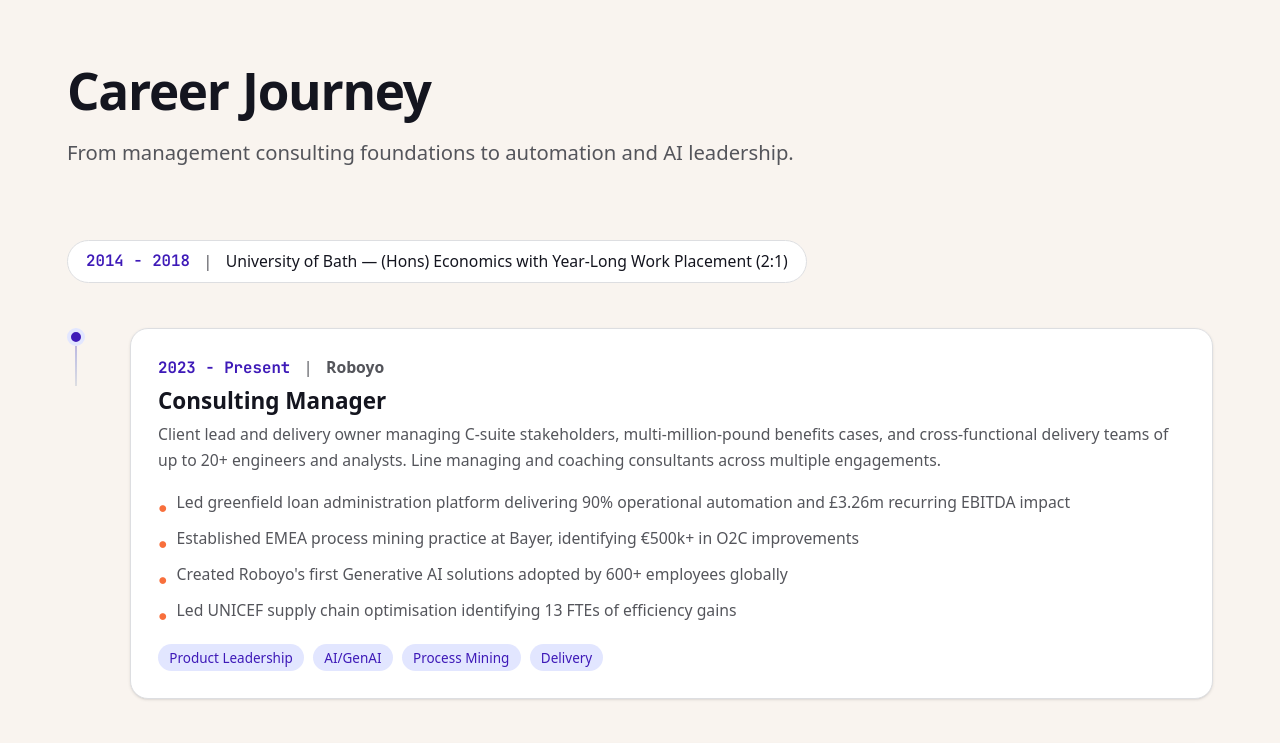
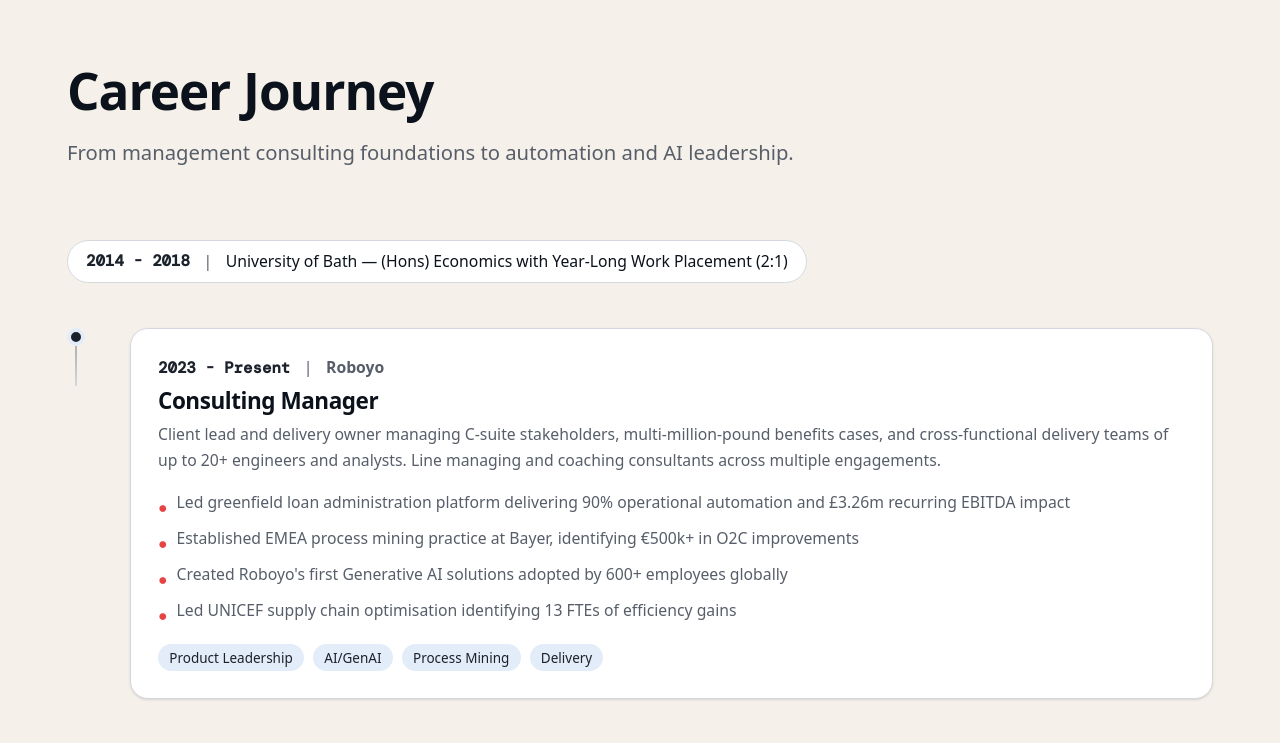
Before and after one commit to euanhill24/personal-profile, a Next.js app: page / in a window 1280 px wide. Shown: the part 920-1663 px from the top of the page. Built offline with nearby package versions, Linux system fonts and the light colour scheme.

Commit message:
feat: new editorial design system — Space Grotesk, warm palette, tight headings

```diff
--- a/src/app/globals.css
+++ b/src/app/globals.css
@@ -1,17 +1,18 @@
 @import "tailwindcss";
 
 @theme inline {
-  --color-primary: oklch(0.40 0.22 280);
-  --color-primary-light: oklch(0.93 0.04 280);
-  --color-accent: oklch(0.70 0.18 40);
-  --color-surface: oklch(0.985 0.002 70);
-  --color-surface-alt: oklch(0.97 0.008 70);
-  --color-text: oklch(0.20 0.02 280);
-  --color-text-muted: oklch(0.45 0.01 280);
-  --color-border: oklch(0.90 0.005 280);
+  --color-primary: oklch(0.25 0.02 260);
+  --color-primary-light: oklch(0.94 0.02 260);
+  --color-accent: oklch(0.62 0.20 25);
+  --color-accent-light: oklch(0.92 0.04 25);
+  --color-surface: oklch(0.975 0.005 80);
+  --color-surface-alt: oklch(0.96 0.01 80);
+  --color-text: oklch(0.18 0.02 260);
+  --color-text-muted: oklch(0.48 0.02 260);
+  --color-border: oklch(0.88 0.01 260);
 
-  --font-sans: var(--font-inter);
-  --font-mono: var(--font-jetbrains-mono);
+  --font-sans: var(--font-space-grotesk);
+  --font-mono: var(--font-dm-mono);
 }
 
 body {
@@ -20,7 +21,6 @@
   font-family: var(--font-sans), system-ui, sans-serif;
 }
 
-/* Fluid typography */
 html {
   font-size: clamp(14px, 1vw + 12px, 18px);
 }
@@ -28,45 +28,39 @@
 h1, h2, h3, h4, h5, h6 {
   font-weight: 700;
   line-height: 1.1;
+  letter-spacing: -0.02em;
 }
 
-/* Section spacing */
 section {
   padding-top: clamp(4rem, 8vw, 8rem);
   padding-bottom: clamp(4rem, 8vw, 8rem);
 }
 
-/* Smooth scrolling */
 html {
   scroll-behavior: smooth;
 }
 
-/* Reduced motion */
 @media (prefers-reduced-motion: reduce) {
   *, *::before, *::after {
     animation-duration: 0.01ms !important;
     animation-iteration-count: 1 !important;
     transition-duration: 0.01ms !important;
   }
-
   html {
     scroll-behavior: auto;
   }
 }
 
-/* Terminal cursor blink */
 @keyframes blink {
   0%, 100% { opacity: 1; }
   50% { opacity: 0; }
 }
 
-/* Selection color */
 ::selection {
-  background: var(--color-primary-light);
-  color: var(--color-primary);
+  background: oklch(0.62 0.20 25 / 0.2);
+  color: var(--color-text);
 }
 
-/* Scrollbar styling */
 ::-webkit-scrollbar {
   width: 8px;
 }
--- a/src/app/layout.tsx
+++ b/src/app/layout.tsx
@@ -1,36 +1,37 @@
 import type { Metadata } from "next";
-import { Inter, JetBrains_Mono } from "next/font/google";
+import { Space_Grotesk, DM_Mono } from "next/font/google";
 import "./globals.css";
 
-const inter = Inter({
-  variable: "--font-inter",
+const spaceGrotesk = Space_Grotesk({
+  variable: "--font-space-grotesk",
   subsets: ["latin"],
   display: "swap",
 });
 
-const jetbrainsMono = JetBrains_Mono({
-  variable: "--font-jetbrains-mono",
+const dmMono = DM_Mono({
+  variable: "--font-dm-mono",
   subsets: ["latin"],
   display: "swap",
+  weight: ["400", "500"],
 });
 
 export const metadata: Metadata = {
-  title: "Euan Hill | Technology Consultant",
+  title: "Euan Hill | AI & Automation Consultant",
   description:
-    "T-shaped Technology Consultant with broad management consulting expertise and deep specialisation in automation and AI. Based in Brighton, UK.",
+    "T-shaped consultant with broad management consulting expertise and deep specialisation in automation and AI. Based in Brighton & London.",
   keywords: [
-    "Technology Consultant",
+    "AI Consultant",
     "Automation",
-    "AI",
+    "Agentic AI",
     "Process Mining",
     "Management Consulting",
     "Digital Transformation",
   ],
   authors: [{ name: "Euan Hill" }],
   openGraph: {
-    title: "Euan Hill | Technology Consultant",
+    title: "Euan Hill | AI & Automation Consultant",
     description:
-      "T-shaped Technology Consultant specialising in automation and AI.",
+      "T-shaped consultant specialising in automation and AI.",
     type: "website",
     locale: "en_GB",
   },
@@ -44,7 +45,7 @@
   return (
     <html lang="en">
       <body
-        className={`${inter.variable} ${jetbrainsMono.variable} antialiased`}
+        className={`${spaceGrotesk.variable} ${dmMono.variable} antialiased`}
       >
         {children}
       </body>
```
Also changed, not shown: 1 other file (tests, documents, lock files or other folders).
